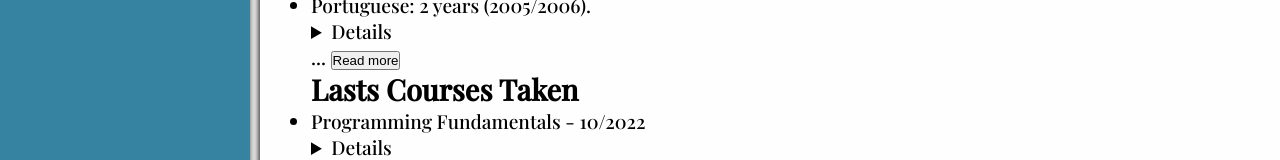
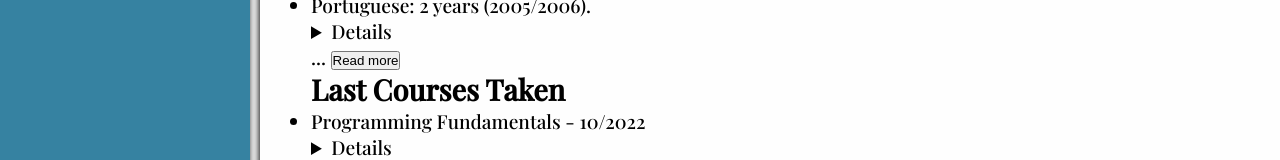
Before and after one commit to slowmarimbas/marianocv.github.io, a plain HTML site: page index.html in a window 1280 px wide. Shown: the part 863-1023 px from the top of the page. Drawn offline with nearby package versions, Linux system fonts and the light colour scheme.

Commit message:
Update index.html

```diff
--- a/index.html
+++ b/index.html
@@ -168,7 +168,7 @@
 
             <div class="browser">
                 <a name="Last Courses" />
-                    <h2>Lasts Courses Taken</h2>
+                    <h2>Last Courses Taken</h2>
     <ul>
         <li> Programming Fundamentals - 10/2022</li>
         <details>Argentina Programa - JS,Ruby (1 month Online Course) </details>
```
